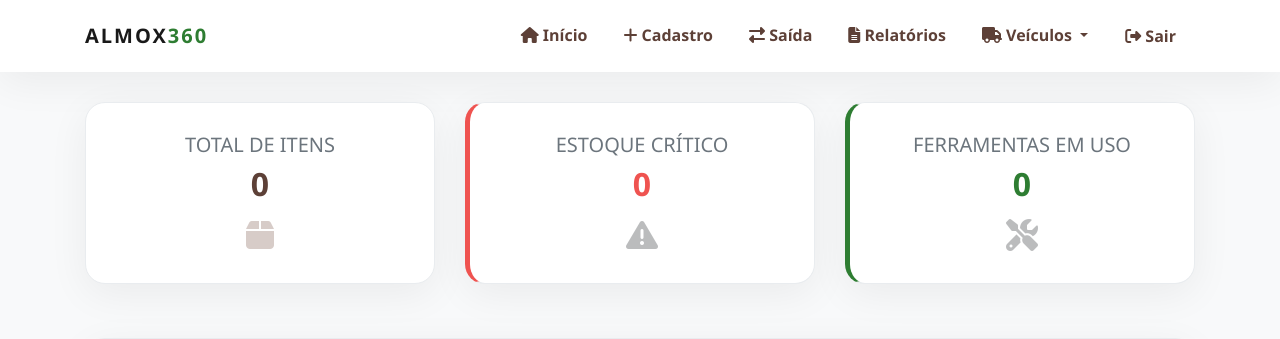
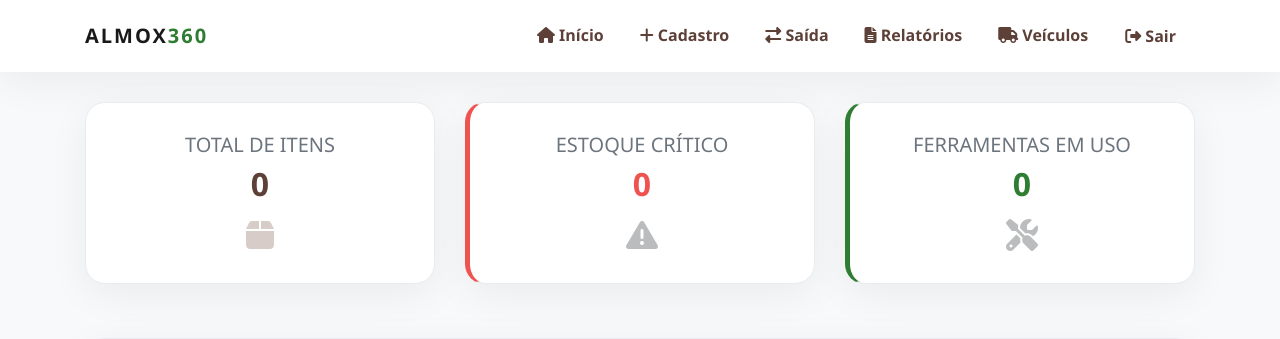
Before and after one commit to ycamillo2-art/almox360, a Django app: page / in a window 1280 px wide. Shown: the top 339 px of the page. Run offline with Django 5.2, Linux system fonts and the light colour scheme; a user stored in the database is signed in; data that the repository does not hold is empty; some libraries are stand-ins or nearby versions.

Commit message:
fix: remove broken links to abastecimento and manutencao in base.html

```diff
--- a/almox/templates/almox/base.html
+++ b/almox/templates/almox/base.html
@@ -79,16 +79,7 @@
                     <li class="nav-item"><a class="nav-link nav-link-custom" href="{% url 'cadastro' %}"><i class="fas fa-plus"></i> Cadastro</a></li>
                     <li class="nav-item"><a class="nav-link nav-link-custom" href="{% url 'movimentacao' %}"><i class="fas fa-exchange-alt"></i> Saída</a></li>
                     <li class="nav-item"><a class="nav-link nav-link-custom" href="{% url 'relatorios' %}"><i class="fas fa-file-alt"></i> Relatórios</a></li>
-                    <li class="nav-item dropdown">
-                        <a class="nav-link nav-link-custom dropdown-toggle" href="#" id="navbarVeiculos" role="button" data-toggle="dropdown">
-                            <i class="fas fa-truck"></i> Veículos
-                        </a>
-                        <div class="dropdown-menu">
-                            <a class="dropdown-item" href="{% url 'veiculos' %}">Frotas</a>
-                            <a class="dropdown-item" href="{% url 'abastecimento' %}">Abastecimento</a>
-                            <a class="dropdown-item" href="{% url 'manutencao' %}">Manutenção</a>
-                        </div>
-                    </li>
+                    <li class="nav-item"><a class="nav-link nav-link-custom" href="{% url 'veiculos' %}"><i class="fas fa-truck"></i> Veículos</a></li>
                     <li class="nav-item">
                         <form action="{% url 'logout' %}" method="post" class="inline">
                             {% csrf_token %}
```
